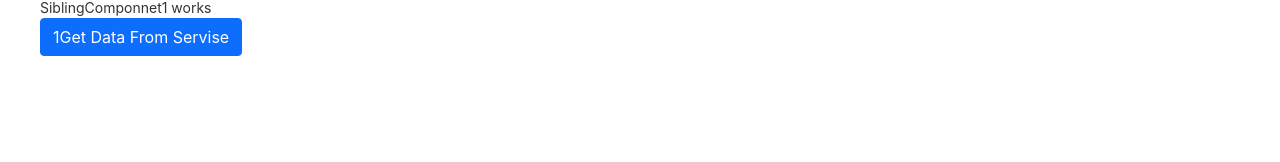
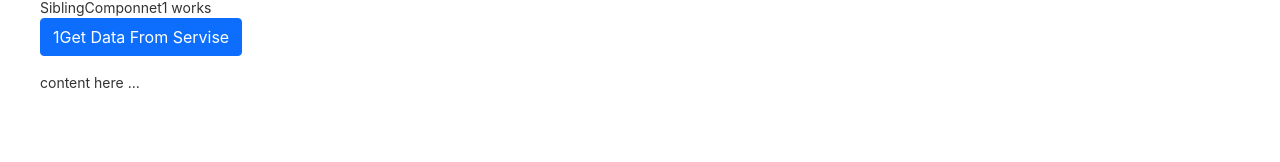
Before and after one commit to vinaykumarsingh/VenkatAngularUICode, an Angular app: page /first-component in a window 1280 px wide. Shown: the part 136-298 px from the top of the page. Built offline with nearby package versions, Linux system fonts and the light colour scheme.

Commit message:
ng template example

```diff
--- a/src/app/Components/ReactiveFormsInAngular/ReactiveFormsInAngular.component.ts
+++ b/src/app/Components/ReactiveFormsInAngular/ReactiveFormsInAngular.component.ts
@@ -1,5 +1,5 @@
 import { Component, OnDestroy, OnInit, SimpleChanges } from '@angular/core';
-import { FormBuilder } from '@angular/forms';
+import { FormBuilder, Validators } from '@angular/forms';
 
 @Component({
   selector: 'app-reactiveFormsInAngular',
@@ -14,7 +14,7 @@ export class AppReactiveFormsInAngular implements OnInit{
 
   ngOnInit() {
     this.profileForm = this.formBuilder.group({
-      firstName: [''],
+      firstName: ['', Validators.minLength(2) ],
       lastName: ['']
     });
   }
--- a/src/app/Components/SiblingComponnet1/SiblingComponnet1.component.html
+++ b/src/app/Components/SiblingComponnet1/SiblingComponnet1.component.html
@@ -1,6 +1,8 @@
 <div>SiblingComponnet1 works</div>
 <button type="button" class="btn btn-primary" (click)="getDataFromService()">1Get Data From Servise</button>
-<ul>
+
+
+<ul class="ffkflk">
     <li *ngFor="let item of datafromSharedService; index as i">
         <span>{{item.username + " "}}</span> <span>&nbsp;</span>
         <span *ngIf="item.id>5">{{item.email}}</span><span>&nbsp;</span>
@@ -9,3 +11,16 @@
         <span *ngIf="isActive2">{{item.name}}</span><span>&nbsp;</span>
     </li>
 </ul>
+
+
+
+
+<div *ngIf="isValid;else other_content">
+    content here ...
+</div>
+
+<ng-template #other_content>
+    <div class="TestIFElse">
+        other content here ...
+    </div>
+</ng-template>
--- a/src/app/Components/SiblingComponnet1/SiblingComponnet1.component.ts
+++ b/src/app/Components/SiblingComponnet1/SiblingComponnet1.component.ts
@@ -13,7 +13,7 @@ export class AppSiblingComponnet1 implements OnInit{
   arrayData = ['a', [], {}, true, ]
   isActive1= false;
   isActive2 = false;
-
+  isValid =true;
 
 
   constructor(private shareDataService :ShareDataService) {
@@ -28,6 +28,7 @@ export class AppSiblingComponnet1 implements OnInit{
       debugger;
       this.datafromSharedService = data
       this.isActive2= true
+      this.isValid =false;
     });
   }
 
```
